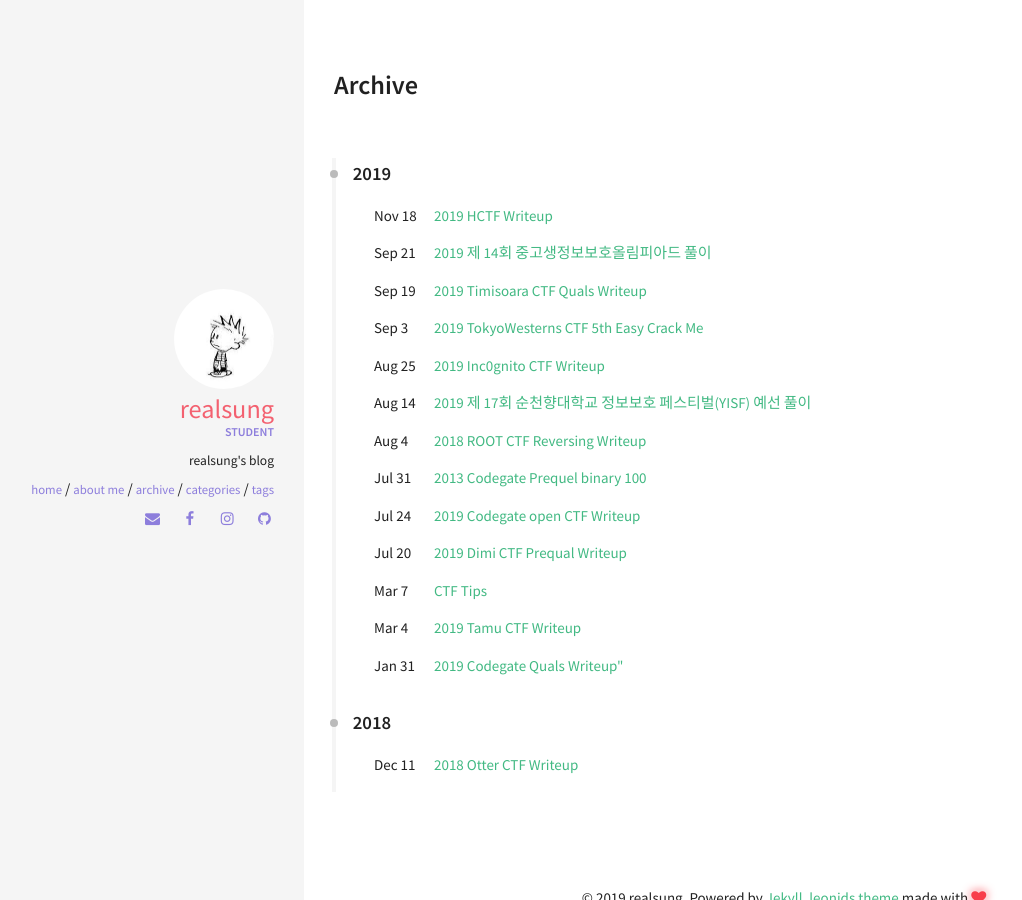
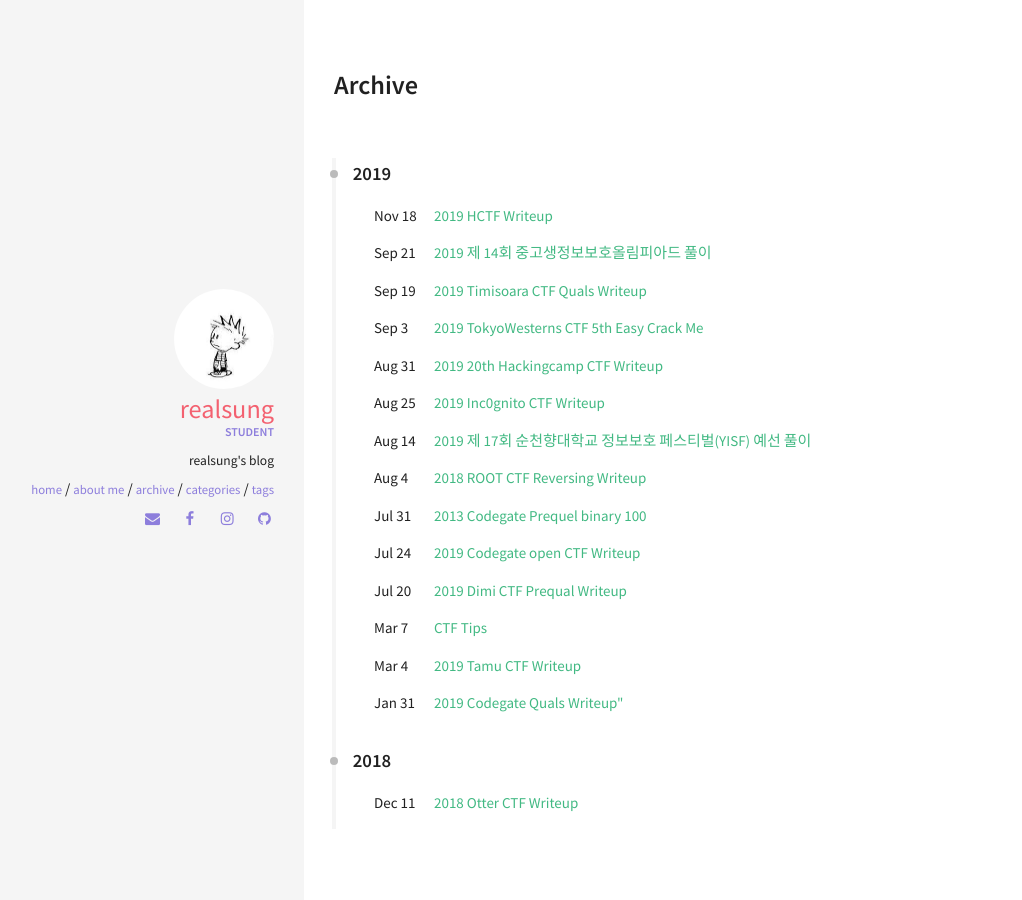
Before and after one commit to realsung/realsung.github.io_backup2, a Jekyll site: the page built from archive.html, in a window 1280 px wide. Shown: the whole page, without its empty margins (16-1038 px from the left). Built offline with Jekyll 4.4.1, drawn with Linux system fonts in a browser that asks for light colours; a file with an impossible date is left out; some of the changed text lies outside the part shown.

Commit message:
update posts

```diff
--- a/_posts/2019-8-31-20th-Hackingcamp.md
+++ b/_posts/2019-8-31-20th-Hackingcamp.md
@@ -1,6 +1,6 @@
 ---
 title: "2019 20th Hackingcamp CTF Writeup"
-date: 2019-8031
+date: 2019-8-31
 tags: [CTF]
 categories: [CTF]
 ---
```
